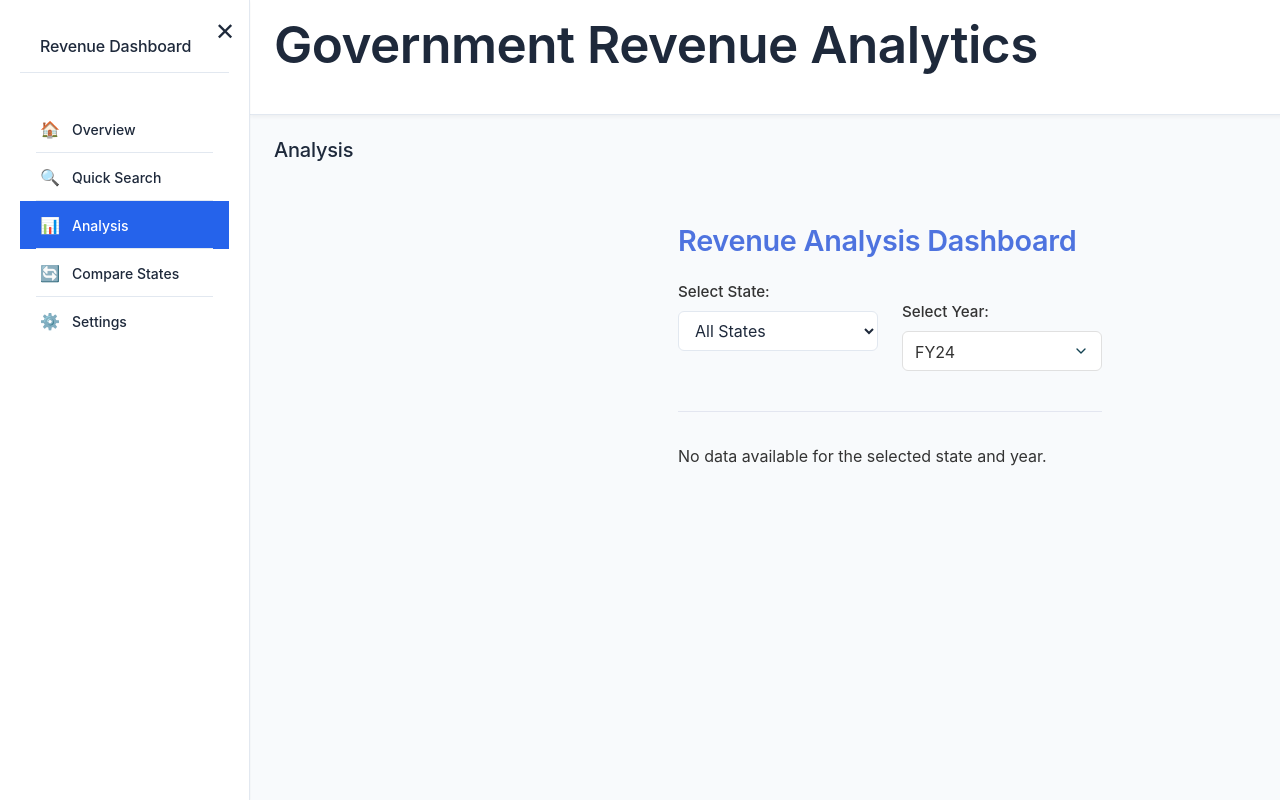
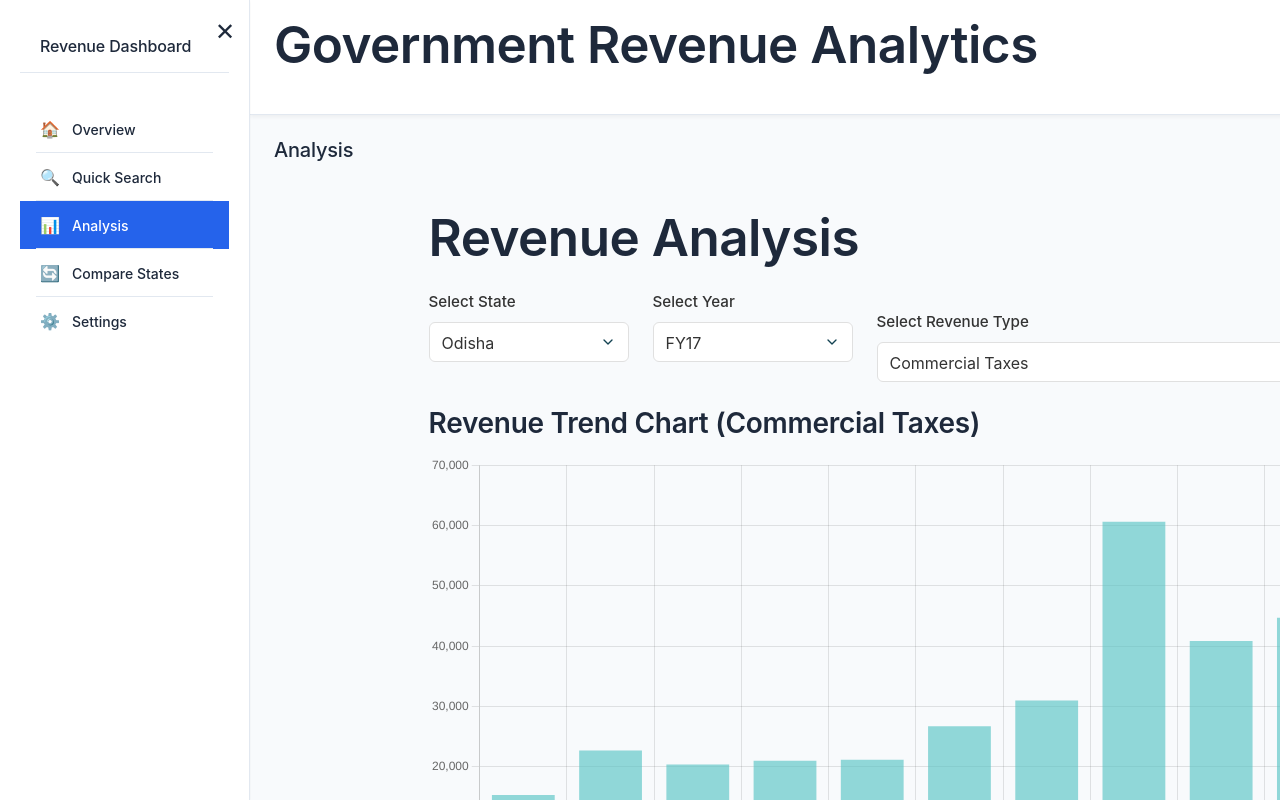
Before and after one commit to tmanas06/State_revenue_analytics, a React (Vite) app: page /analysis in a window 1280 px wide. Built offline with nearby package versions, Linux system fonts and the light colour scheme.

Commit message:
analysis page

```diff
--- a/src/App.js
+++ b/src/App.js
@@ -1,17 +1,18 @@
-import React, { useState, useEffect, useMemo } from 'react';
+import React, { useState, useEffect, useRef } from 'react';
 import * as XLSX from 'xlsx';
 import { BrowserRouter as Router, Routes, Route, Link, useLocation } from 'react-router-dom';
 import { ThemeProvider, useTheme } from './context/ThemeContext';
-import revenueData from './data/revenueData';
+// Fix import below, depending on your export type:
+import { revenueData } from './data/revenueData';
+// or
+// import { revenueData } from './data/revenueData';
 
-// Import components
 import Overview from './components/Overview';
 import Analysis from './components/Analysis';
 import QuickSearch from './components/QuickSearch';
 import CompareStates from './components/CompareStates';
 import Settings from './components/Settings';
 
-// Icons (using emoji as placeholders - in a real app, use an icon library)
 const Icons = {
   Home: '🏠',
   Analysis: '📊',
@@ -24,23 +25,17 @@ const Icons = {
   Info: 'ℹ️'
 };
 
-/**
- * Error Boundary Component
- */
 class ErrorBoundary extends React.Component {
   constructor(props) {
     super(props);
     this.state = { hasError: false };
   }
-
   static getDerivedStateFromError(error) {
     return { hasError: true };
   }
-
   componentDidCatch(error, errorInfo) {
     console.error('Error caught by ErrorBoundary:', error, errorInfo);
   }
-
   render() {
     if (this.state.hasError) {
       return (
@@ -54,7 +49,6 @@ class ErrorBoundary extends React.Component {
   }
 }
 
-// Main App Component with Router
 const App = () => {
   return (
     <ThemeProvider>
@@ -67,64 +61,10 @@ const App = () => {
   );
 };
 
-
-
-// Main Content Component
 const AppContent = () => {
   const { darkMode } = useTheme();
   const location = useLocation();
-  const [currentStateFilter, setCurrentStateFilter] = useState('Odisha');
-  const [currentYearRange, setCurrentYearRange] = useState([0, 9]);
-  const [isSidebarOpen, setIsSidebarOpen] = useState(window.innerWidth > 992);
-  const [activeNav, setActiveNav] = useState(location.pathname.substring(1) || 'overview');
-  const charts = useMemo(() => ({}), []);
 
-  // Set active nav based on current route
-  useEffect(() => {
-    const currentPath = location.pathname === '/' ? 'overview' : location.pathname.substring(1);
-    setActiveNav(currentPath);
-    // Update document title
-    const currentPage = navItems.find(item => item.id === currentPath);
-    if (currentPage) {
-      document.title = `${currentPage.label} | Government Revenue Dashboard`;
-    }
-  }, [location]);
-
-
-  // Handle window resize
-  useEffect(() => {
-    const handleResize = () => {
-      // Keep sidebar closed by default on mobile, open on desktop
-      setIsSidebarOpen(window.innerWidth > 992);
-    };
-
-    handleResize(); // Set initial state
-    window.addEventListener('resize', handleResize);
-    return () => window.removeEventListener('resize', handleResize);
-  }, []);
-
-  const currentYear = new Date().getFullYear();
-
-  // Function to handle Excel download
-  const handleDownloadExcel = () => {
-    // Create a new workbook
-    const wb = XLSX.utils.book_new();
-
-    // Convert revenueData to worksheet
-    const ws = XLSX.utils.json_to_sheet(revenueData);
-
-    // Add worksheet to workbook
-    XLSX.utils.book_append_sheet(wb, ws, 'Revenue Data');
-
-    // Generate Excel file and trigger download
-    XLSX.writeFile(wb, `Revenue_Data_${new Date().toISOString().split('T')[0]}.xlsx`);
-  };
-
-
-  // Constants
-  const yearColumns = ['FY17', 'FY18', 'FY19', 'FY20', 'FY21', 'FY22', 'FY23', 'FY24', 'FY25-RE', 'FY26-BE'];
-
-  // Navigation items
   const navItems = [
     { id: 'overview', label: 'Overview', icon: Icons.Home, path: '/' },
     { id: 'quick-search', label: 'Quick Search', icon: Icons.Search, path: '/quick-search' },
@@ -133,29 +73,56 @@ const AppContent = () => {
     { id: 'settings', label: 'Settings', icon: Icons.Settings, path: '/settings' }
   ];
 
+  const [currentStateFilter, setCurrentStateFilter] = useState('Odisha');
+  const [currentYearRange, setCurrentYearRange] = useState([0, 9]);
+  const [isSidebarOpen, setIsSidebarOpen] = useState(window.innerWidth > 992);
+  const [activeNav, setActiveNav] = useState(location.pathname.substring(1) || 'overview');
+  const charts = useRef({}); // Changed from useMemo to useRef
+
+  useEffect(() => {
+    const currentPath = location.pathname === '/' ? 'overview' : location.pathname.substring(1);
+    setActiveNav(currentPath);
+    const currentPage = navItems.find(item => item.id === currentPath);
+    if (currentPage) {
+      document.title = `${currentPage.label} | Government Revenue Dashboard`;
+    }
+  }, [location, navItems]);
+
+  useEffect(() => {
+    const handleResize = () => {
+      setIsSidebarOpen(window.innerWidth > 992);
+    };
+    handleResize();
+    window.addEventListener('resize', handleResize);
+    return () => window.removeEventListener('resize', handleResize);
+  }, []);
+
+  const handleDownloadExcel = () => {
+    const wb = XLSX.utils.book_new();
+    const ws = XLSX.utils.json_to_sheet(revenueData);
+    XLSX.utils.book_append_sheet(wb, ws, 'Revenue Data');
+    XLSX.writeFile(wb, `Revenue_Data_${new Date().toISOString().split('T')[0]}.xlsx`);
+  };
+
+  const yearColumns = ['FY17', 'FY18', 'FY19', 'FY20', 'FY21', 'FY22', 'FY23', 'FY24', 'FY25-RE', 'FY26-BE'];
+
   const toggleSidebar = (e) => {
-    // Prevent event from bubbling up to parent elements
-    if (e) {
-      e.stopPropagation();
-    }
+    if (e) e.stopPropagation();
     setIsSidebarOpen(prev => !prev);
   };
 
-  // Cleanup function to destroy charts on unmount
   useEffect(() => {
     return () => {
-      Object.values(charts).forEach(chart => {
+      Object.values(charts.current).forEach(chart => {
         if (chart && typeof chart.destroy === 'function') {
           chart.destroy();
         }
       });
     };
-  }, [charts]);
+  }, []);
 
-  // Chart colors
   const chartColors = ['#1FB8CD', '#FFC185', '#B4413C', '#5D878F', '#D2BA4C', '#944454', '#6A8EAE', '#A37A74', '#3A7D44', '#4C2C69'];
 
-  // Format currency utility function
   const formatCurrency = (value) => {
     if (value >= 100000) {
       return `₹${(value / 100000).toFixed(1)}L Cr`;
@@ -163,12 +130,8 @@ const AppContent = () => {
     return `₹${value.toLocaleString()} Cr`;
   };
 
-  // Format percentage utility function
-  const formatPercentage = (value) => {
-    return `${(value * 100).toFixed(1)}%`;
-  };
+  const formatPercentage = (value) => `${(value * 100).toFixed(1)}%`;
 
-  // Close sidebar when clicking outside on mobile
   useEffect(() => {
     const handleClickOutside = (e) => {
       const sidebar = document.querySelector('.sidebar');
@@ -193,7 +156,6 @@ const AppContent = () => {
   return (
     <div className="app-container">
       <div className="app-layout">
-        {/* Sidebar */}
         <aside className={`sidebar ${isSidebarOpen ? 'open' : ''}`}>
           <div className="sidebar-header">
             <h2>Revenue Dashboard</h2>
@@ -226,7 +188,6 @@ const AppContent = () => {
           </nav>
         </aside>
 
-      {/* Main Content */}
         <main className="main-content">
           <header className="top-bar">
             <button
@@ -264,7 +225,7 @@ const AppContent = () => {
                       currentYearRange={currentYearRange}
                       setCurrentYearRange={setCurrentYearRange}
                       revenueData={revenueData}
-                    charts={charts}
+                      charts={charts.current}
                     />
                   </>
                 }
@@ -287,7 +248,7 @@ const AppContent = () => {
                       currentStateFilter={currentStateFilter}
                       onStateChange={setCurrentStateFilter}
                       revenueData={revenueData}
-                    charts={charts}
+                      charts={charts.current}
                       selectedYear="FY24"
                     />
                   </>
@@ -303,7 +264,7 @@ const AppContent = () => {
                       yearColumns={yearColumns}
                       formatCurrency={formatCurrency}
                       formatPercentage={formatPercentage}
-                    charts={charts}
+                      charts={charts.current}
                     />
                   </>
                 }
--- a/src/components/Analysis.js
+++ b/src/components/Analysis.js
@@ -1,194 +1,183 @@
-import React, { useState, useEffect, useMemo } from 'react';
-import { createRevenueCompositionChart, createGrowthRateChart, createCAGRChart, createCAGRPieChart } from '../utils/chartUtils';
-import './Analysis.css';
+import React, { useState, useMemo, useRef, useEffect } from 'react';
+import { Chart } from 'chart.js/auto';
+import {
+  revenueData,
+  fiscalYears,
+  getTotalRevenueByStateAndYear,
+  getRevenueTrend,
+  getCAGR,
+  getTotalRevenueByState,
+  getTotalRevenueByType,
+  getTopRevenueTypesByState
+} from '../data/revenueData';
+import './analysis.css';
 
-const Analysis = ({ currentStateFilter = 'all', onStateChange, revenueData, charts }) => {
-  const [selectedState, setSelectedState] = useState(currentStateFilter);
-  const [selectedYear, setSelectedYear] = useState('FY24');
-  const [isLoading, setIsLoading] = useState(true);
+const stateOptions = Array.from(new Set(revenueData.map(d => d.abbreviation)))
+  .map(abbr => {
+    const entry = revenueData.find(d => d.abbreviation === abbr);
+    return { value: abbr, label: entry ? entry.States : abbr };
+  });
 
-  // Map filter value to actual state name
-  const stateMap = useMemo(() => {
-    const map = { all: null };
-    if (revenueData) {
-      const stateSet = new Set(revenueData.map(item => item.States));
-      Array.from(stateSet).forEach(state => {
-        const key = state.toLowerCase().replace(/\s+/g, '-');
-        map[key] = state;
+const typeOptions = Array.from(new Set(revenueData.map(d => d.Type)))
+  .map(type => ({ value: type, label: type }));
+
+const Analysis = () => {
+  const [selectedState, setSelectedState] = useState(stateOptions[0]?.value || '');
+  const [selectedYear, setSelectedYear] = useState(fiscalYears[0]);
+  const [selectedType, setSelectedType] = useState(typeOptions[0]?.value || '');
+
+  // Memoized calculations
+  const totalRevenue = useMemo(() => {
+    if (!selectedState || !selectedYear) return null;
+    return getTotalRevenueByStateAndYear(selectedState, selectedYear);
+  }, [selectedState, selectedYear]);
+
+  const revenueTrend = useMemo(() => {
+    if (!selectedState || !selectedType) return [];
+    return getRevenueTrend(selectedState, selectedType);
+  }, [selectedState, selectedType]);
+
+  const cagr = useMemo(() => {
+    if (!selectedState || !selectedType) return null;
+    return getCAGR(selectedState, selectedType);
+  }, [selectedState, selectedType]);
+
+  const topTypes = useMemo(() => {
+    if (!selectedState) return [];
+    return getTopRevenueTypesByState(selectedState, 3);
+  }, [selectedState]);
+
+  const trendChartRef = useRef(null);
+  const chartInstanceRef = useRef(null);
+
+  useEffect(() => {
+    // Clean up previous chart
+    if (chartInstanceRef.current) {
+      chartInstanceRef.current.destroy();
+    }
+    if (trendChartRef.current && revenueTrend && revenueTrend.length > 0) {
+      chartInstanceRef.current = new Chart(trendChartRef.current, {
+        type: 'bar',
+        data: {
+          labels: revenueTrend.map(rt => rt.year),
+          datasets: [
+            {
+              label: `${selectedType} Revenue`,
+              data: revenueTrend.map(rt => rt.value),
+              backgroundColor: 'rgba(75, 192, 192, 0.6)',
+            }
+          ]
+        },
+        options: {
+          responsive: true,
+          plugins: {
+            legend: { display: false }
+          }
+        }
       });
     }
-    return map;
-  }, [revenueData]);
-
-  // Available states for dropdown
-  const availableStates = useMemo(() => {
-    if (!revenueData) return [{ value: 'all', label: 'All States' }];
-    const stateSet = new Set(revenueData.map(item => item.States));
-    const states = Array.from(stateSet).sort();
-    return [
-      { value: 'all', label: 'All States' },
-      ...states.map(state => ({ value: state.toLowerCase().replace(/\s+/g, '-'), label: state }))
-    ];
-  }, [revenueData]);
-
-  // Helper: filter data by selected state
-  const getFilteredData = (data, stateFilter) => {
-    if (!data) return [];
-    if (stateFilter === 'all') return data;
-    const stateName = stateMap[stateFilter];
-    return stateName ? data.filter(item => item.States === stateName) : [];
+    // Cleanup on unmount
+    return () => {
+      if (chartInstanceRef.current) {
+        chartInstanceRef.current.destroy();
+      }
     };
-
-  // Helper: get display name for state
-  const getCurrentStateName = () => {
-    if (selectedState === 'all') return 'All States';
-    const state = availableStates.find(s => s.value === selectedState);
-    return state ? state.label : 'Selected State';
-  };
-
-  // Handle dropdowns
-  const handleYearChange = (e) => setSelectedYear(e.target.value);
-  const handleStateChange = (e) => {
-    const newState = e.target.value;
-    setSelectedState(newState);
-    if (onStateChange) onStateChange(newState);
-  };
-
-  // Chart initialization
-  useEffect(() => {
-    let isMounted = true;
-    const initializeCharts = async () => {
-      setIsLoading(true);
-      const filteredData = getFilteredData(revenueData, selectedState);
-      await new Promise(resolve => setTimeout(resolve, 100));
-      if (isMounted && filteredData.length > 0) {
-        createRevenueCompositionChart(filteredData, charts, selectedYear);
-        createGrowthRateChart(filteredData, charts, selectedYear);
-        const allStatesData = getFilteredData(revenueData, 'all');
-        createCAGRChart(allStatesData, charts);
-        createCAGRPieChart(allStatesData, charts);
-      }
-      setIsLoading(false);
-    };
-    initializeCharts();
-    return () => {
-      isMounted = false;
-      if (charts.revenueComposition) charts.revenueComposition.destroy();
-      if (charts.growthRate) charts.growthRate.destroy();
-      if (charts.cagrChart) charts.cagrChart.destroy();
-      if (charts.cagrPieChart) charts.cagrPieChart.destroy();
-    };
-  }, [selectedState, revenueData, charts, selectedYear]);
-
-  // Available years for dropdown
-  const availableYears = [
-    'FY17', 'FY18', 'FY19', 'FY20', 'FY21', 'FY22', 'FY23', 'FY24', 'FY25-RE', 'FY26-BE'
-  ];
-
-  // Data presence check
-  const filteredData = getFilteredData(revenueData, selectedState);
-  const hasData = filteredData && filteredData.length > 0 && filteredData.some(item => item[selectedYear] && item[selectedYear] !== 0);
+  }, [revenueTrend, selectedType]);
 
   return (
     <div className="analysis-page">
-      <div className="analysis-header">
-        <h1>Revenue Analysis Dashboard</h1>
+      <h1>Revenue Analysis</h1>
       <div className="analysis-controls">
         <div className="form-group">
-            <label htmlFor="stateSelect">Select State:</label>
+          <label htmlFor="state-select">Select State</label>
           <select
-              className="form-select state-select"
+            id="state-select"
+            className="form-control"
             value={selectedState}
-              onChange={handleStateChange}
+            onChange={e => setSelectedState(e.target.value)}
           >
-              {availableStates.map(state => (
-                <option key={state.value} value={state.value}>
-                  {state.label}
-                </option>
+            {stateOptions.map(opt => (
+              <option key={opt.value} value={opt.value}>{opt.label}</option>
             ))}
           </select>
         </div>
         <div className="form-group">
-            <label htmlFor="yearSelect">Select Year:</label>
+          <label htmlFor="year-select">Select Year</label>
           <select
-              id="yearSelect"
+            id="year-select"
+            className="form-control"
             value={selectedYear}
-              onChange={handleYearChange}
+            onChange={e => setSelectedYear(e.target.value)}
+          >
+            {fiscalYears.map(year => (
+              <option key={year} value={year}>{year}</option>
+            ))}
+          </select>
+        </div>
+        <div className="form-group">
+          <label htmlFor="type-select">Select Revenue Type</label>
+          <select
+            id="type-select"
             className="form-control"
+            value={selectedType}
+            onChange={e => setSelectedType(e.target.value)}
           >
-              {availableYears.map(year => (
-                <option key={year} value={year}>
-                  {year}
-                </option>
+            {typeOptions.map(opt => (
+              <option key={opt.value} value={opt.value}>{opt.label}</option>
             ))}
           </select>
         </div>
       </div>
+
+      <div className="result-card">
+        <h3>Revenue Trend Chart ({selectedType})</h3>
+        <canvas ref={trendChartRef}></canvas>
       </div>
 
-      {isLoading ? (
-        <div className="loading">Loading charts...</div>
-      ) : !hasData ? (
-        <div className="no-data-message">No data available for the selected state and year.</div>
+      <div className="analysis-results">
+        <div className="result-card">
+          <h3>Total Revenue ({selectedYear})</h3>
+          <div className="result-value">₹{totalRevenue?.toLocaleString('en-IN') || 'N/A'} Cr</div>
+        </div>
+        <div className="result-card">
+          <h3>Revenue Trend ({selectedType})</h3>
+          <ul>
+            {revenueTrend && revenueTrend.length > 0 ? (
+              revenueTrend.map(rt => (
+                <li key={rt.year}>
+                {rt.year}: ₹
+                {typeof rt.value === 'number' && !isNaN(rt.value)
+                  ? rt.value.toLocaleString('en-IN')
+                  : 'N/A'} Cr
+              </li>
+              ))
             ) : (
-        <div className="chart-container">
-          <div className="chart-full">
-            <div className="chart-header">
-              <h2>Revenue Composition - {getCurrentStateName()} ({selectedYear})</h2>
-              <div className="chart-legend">
-                <span className="legend-item">
-                  <span className="legend-color" style={{backgroundColor: '#4e73df'}}></span>
-                  Revenue by Category
-                </span>
+              <li>No trend data</li>
+            )}
+          </ul>
+        </div>
+        <div className="result-card">
+          <h3>CAGR ({selectedType})</h3>
+          <div className="result-value">{cagr !== null ? (cagr * 100).toFixed(2) + '%' : 'N/A'}</div>
+        </div>
+        <div className="result-card">
+          <h3>Top 3 Revenue Types</h3>
+          <ol>
+            {topTypes && topTypes.length > 0 ? (
+              topTypes.map(t => (
+                <li key={t.Type}>
+                  {t.Type}: ₹
+                  {typeof t.total === 'number' && !isNaN(t.total)
+                    ? t.total.toLocaleString('en-IN')
+                    : 'N/A'} Cr
+                </li>
+              ))
+            ) : (
+              <li>No data</li>
+            )}
+          </ol>
         </div>
       </div>
-            <div className="chart-wrapper">
-              <canvas id="revenueCompositionChart"></canvas>
-            </div>
-          </div>
-
-          <div className="chart-full">
-            <div className="chart-header">
-              <h2>Growth Rate Analysis - {getCurrentStateName()} ({selectedYear} vs {selectedYear.replace(/(\d+)/, (match, p1) => parseInt(p1) - 1)} )</h2>
-              <div className="chart-legend">
-                <span className="legend-item">
-                  <span className="legend-color" style={{backgroundColor: '#1cc88a'}}></span>
-                  Positive Growth
-                </span>
-                <span className="legend-item">
-                  <span className="legend-color" style={{backgroundColor: '#e74a3b'}}></span>
-                  Negative Growth
-                </span>
-              </div>
-            </div>
-            <div className="chart-wrapper">
-              <canvas id="growthRateChart"></canvas>
-            </div>
-          </div>
-
-          <div className="chart-full">
-            <div className="chart-header">
-              <h2>Compound Annual Growth Rate (CAGR) by State</h2>
-              <div className="chart-legend">
-                <span className="legend-item">
-                  <span className="legend-color" style={{backgroundColor: 'rgba(28, 200, 138, 0.8)'}}></span>
-                  Positive Growth
-                </span>
-                <span className="legend-item">
-                  <span className="legend-color" style={{backgroundColor: 'rgba(231, 74, 59, 0.8)'}}></span>
-                  Negative Growth
-                </span>
-              </div>
-            </div>
-            <div className="chart-wrapper" style={{height: '500px'}}>
-              <canvas id="cagrChart"></canvas>
-            </div>
-            <div className="chart-wrapper" style={{height: '400px', marginTop: '32px'}}>
-              <canvas id="cagrPieChart"></canvas>
-            </div>
-          </div>
-        </div>
-      )}
     </div>
   );
 };
--- a/src/data/revenueData.js
+++ b/src/data/revenueData.js
@@ -1,3 +1,51 @@
+const fiscalYears = ['FY17', 'FY18', 'FY19', 'FY20', 'FY21', 'FY22', 'FY23', 'FY24', 'FY25-RE', 'FY26-BE'];
+
+function getTotalRevenueByStateAndYear(state, year) {
+  if (!fiscalYears.includes(year)) return 0;
+  const stateData = revenueData.filter(d => d.abbreviation === state);
+  return stateData.reduce((total, d) => total + (d[year] || 0), 0);
+}
+
+function getRevenueTrend(state, type) {
+  const filtered = revenueData.filter(d => d.abbreviation === state && d.Type === type);
+  if (filtered.length === 0) return [];
+
+  // Assuming only one matching row per (state,type)
+  const data = filtered[0];
+  return fiscalYears.map(year => ({ year, value: data[year] || 0 }));
+}
+
+function getCAGR(state, type) {
+  const filtered = revenueData.filter(d => d.abbreviation === state && d.Type === type);
+  if (filtered.length === 0) return 0;
+
+  const data = filtered[0];
+  const firstYearValue = data[fiscalYears[0]];
+  const lastYearValue = data[fiscalYears[fiscalYears.length - 1]];
+  if (firstYearValue <= 0 || lastYearValue <= 0) return 0;
+
+  const periods = fiscalYears.length - 1;
+  const cagr = ((lastYearValue / firstYearValue) ** (1 / periods) - 1) * 100;
+  return cagr;
+}
+
+function getTotalRevenueByState(state) {
+  const stateData = revenueData.filter(d => d.abbreviation === state);
+  return stateData.reduce((total, d) => total + (d[fiscalYears[fiscalYears.length - 1]] || 0), 0);
+}
+
+function getTotalRevenueByType(type) {
+  const typeData = revenueData.filter(d => d.Type === type);
+  return typeData.reduce((total, d) => total + (d[fiscalYears[fiscalYears.length - 1]] || 0), 0);
+}
+
+function getTopRevenueTypesByState(state, count) {
+  const stateData = revenueData.filter(d => d.abbreviation === state);
+  const sortedData = [...stateData].sort((a, b) => (b[fiscalYears[fiscalYears.length - 1]] || 0) - (a[fiscalYears[fiscalYears.length - 1]] || 0));
+  return sortedData.slice(0, count);
+}
+
+
 const revenueData = [
   // Odisha
   {"Type":"Commercial Taxes","States":"Odisha","abbreviation":"OD","FY17":15343,"FY18":22736,"FY19":20399,"FY20":21008,"FY21":21195,"FY22":26757,"FY23":31020,"FY24":60618,"FY25-RE":40850,"FY26-BE":44720,"CAGR":0.13021280123110301},
@@ -99,4 +147,13 @@ const revenueData = [
   {"Type":"Forest Resource","States":"Maharashtra","abbreviation":"MH","FY17":177,"FY18":143,"FY19":297,"FY20":284,"FY21":331,"FY22":205,"FY23":310,"FY24":446,"FY25-RE":446,"FY26-BE":468,"CAGR":0.12245825701775725}
 ];
 
-export default revenueData;
+export {
+  revenueData,
+  fiscalYears,
+  getTotalRevenueByStateAndYear,
+  getRevenueTrend,
+  getCAGR,
+  getTotalRevenueByState,
+  getTotalRevenueByType,
+  getTopRevenueTypesByState
+};
```
Lines whose indentation alone changed are shown as unchanged.
